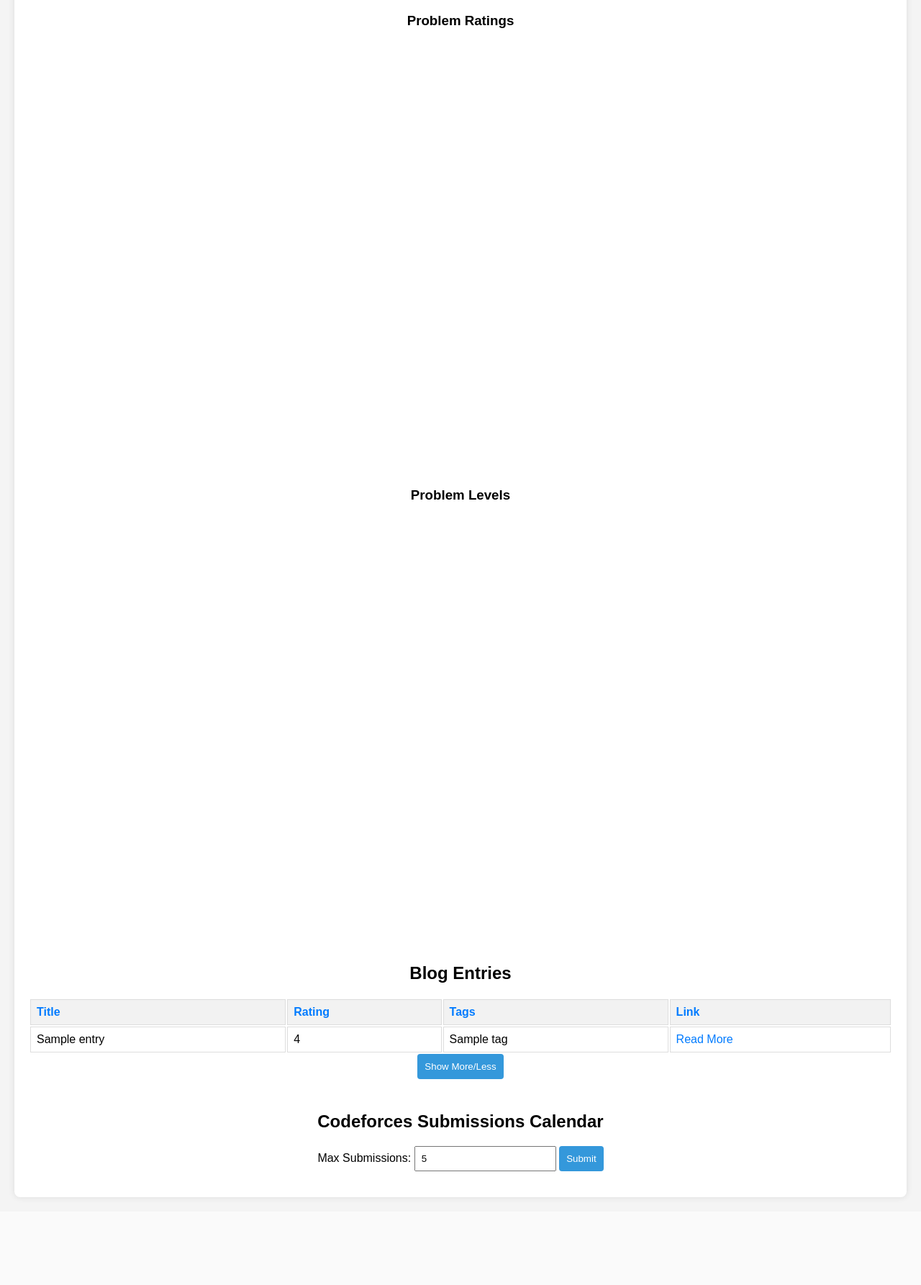
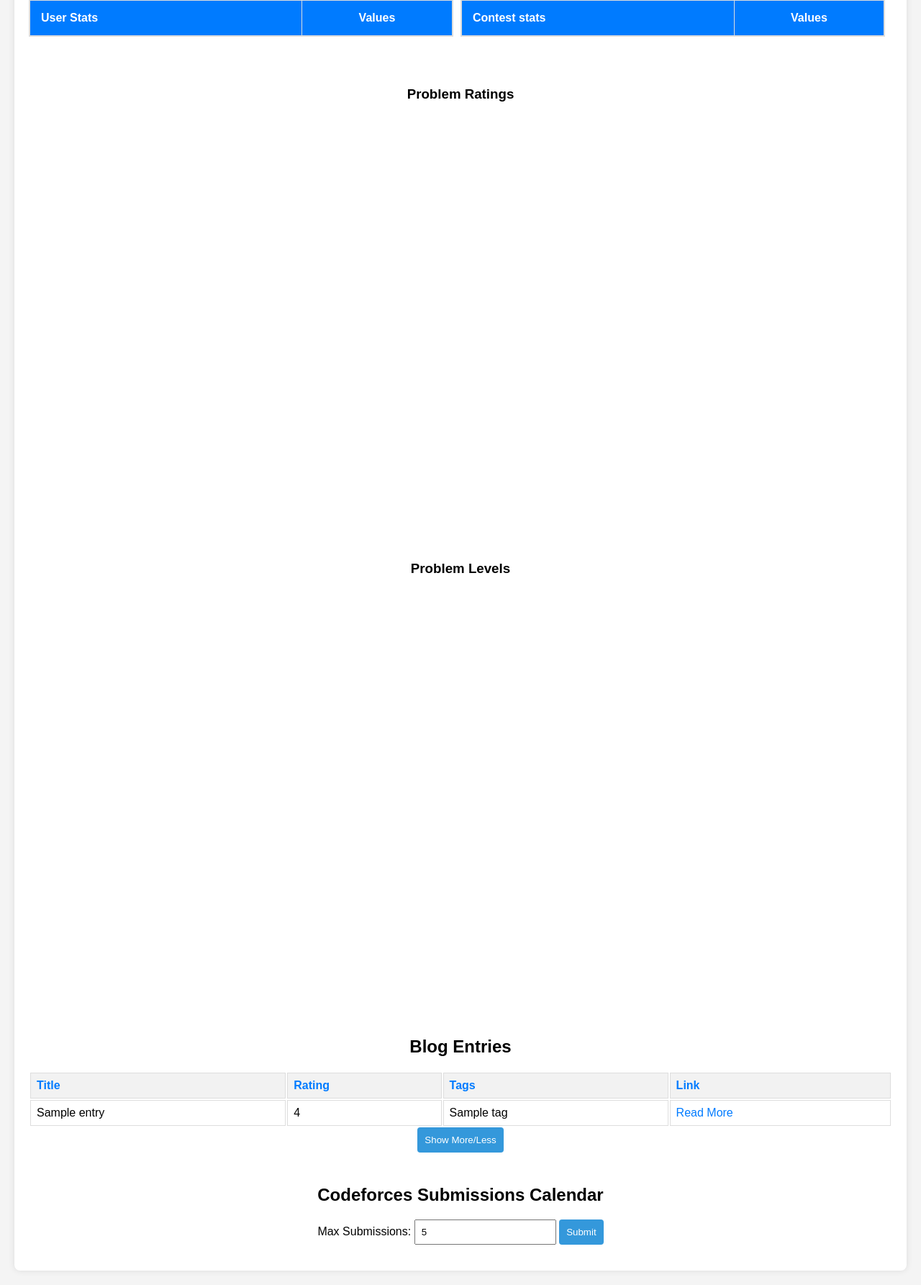
Before and after one commit to Enigma-52/Codeforces-Insights, a Flask app: template templates/index.html in a window 1280 px wide. Shown: the part 1582-3367 px from the top of the page at 72% size. Before the commit the page ends 3248 px from the top, so only its background shows below. Run offline with Flask 2, Linux system fonts and the light colour scheme; the template is opened without the code that fills it: most values are stand-ins (such as "Sample title", 1, 10 or a date in 2020); lists and menus that the app fills with data are empty; some libraries are stand-ins or nearby versions.

Commit message:
added user and contest stats + labels for problem ratings

```diff
--- a/app.py
+++ b/app.py
@@ -198,6 +198,86 @@
     return tags_list
 
 
+def get_user_stats(handle):
+    url = f"https://codeforces.com/api/user.status?handle={handle}"
+    response = requests.get(url)
+    response = response.json()
+
+    unique_problem_names = set()
+    successful_attempts = set()
+
+    total_attempts = len(response["result"])
+
+    for submission in response["result"]:
+        problem_name = submission["problem"]["name"]
+        unique_problem_names.add(problem_name)
+
+        if submission["verdict"] == "OK":
+            successful_attempts.add(problem_name)
+
+    total_tried = len(unique_problem_names)
+    successful_attempts_count = len(successful_attempts)
+    unsolved = total_tried - successful_attempts_count
+    accuracy = successful_attempts_count / total_attempts if total_attempts > 0 else 0
+    total_time_spent = sum(
+        submission["timeConsumedMillis"] for submission in response["result"]
+    )
+    total_memory_consumed = sum(
+        submission["memoryConsumedBytes"] for submission in response["result"]
+    )
+
+    # Convert time to minutes
+    total_time_spent_minutes = total_time_spent / (1000 * 60)
+
+    # Convert memory to megabytes
+    total_memory_consumed_mb = total_memory_consumed / (1024 * 1024 * 1024)
+
+    result_list = [
+        str(total_tried),
+        str(successful_attempts_count),
+        f"{accuracy * 100:.2f}%",
+        str(unsolved),
+        f"{total_time_spent_minutes:.2f} minutes",
+        f"{total_memory_consumed_mb:.2f} GB",
+    ]
+
+    return result_list
+
+
+def get_contest_stats(handle):
+    api_url = f"https://codeforces.com/api/user.rating?handle={handle}"
+
+    # Make API call and get JSON response
+    response = requests.get(api_url)
+    data = response.json()
+
+    # Check if the API call was successful
+    contests = data["result"]
+
+    unique_contests = len(contests)
+
+    # Extract other required stats
+    best_rank = min(contest["rank"] for contest in contests)
+    worst_rank = max(contest["rank"] for contest in contests)
+    max_increase_in_rating = max(
+        contest["newRating"] - contest["oldRating"] for contest in contests
+    )
+    max_decrease_in_rating = min(
+        contest["newRating"] - contest["oldRating"] for contest in contests
+    )
+
+    # Compile the stats into a list
+    result_list = [
+        unique_contests,
+        best_rank,
+        worst_rank,
+        max_increase_in_rating,
+        max_decrease_in_rating,
+    ]
+
+    return result_list
+
+
 @app.route("/", methods=["GET", "POST"])
 def index():
     langData = []
@@ -216,6 +296,8 @@
         blog_entries = get_blog_entries(username)
         submissionData = get_codeforces_submissions(username)
         tags_list = get_user_tags(username)
+        user_stats = get_user_stats(username)
+        contest_stats = get_contest_stats(username)
 
         if True:
             # Create a new DataFrame with the user's ratings
@@ -259,6 +341,8 @@
                 blog_entries=blog_entries,
                 submissionData=submissionData,
                 tags_list=tags_list,
+                user_stats=user_stats,
+                contest_stats=contest_stats,
             )
 
     # Render the template without data if it's a GET request
--- a/static/barchart.js
+++ b/static/barchart.js
@@ -1,5 +1,5 @@
-function ratingbarchart(rating_data, id){
-    const headers = rating_data[0];
+function ratingbarchart(rating_data, id) {
+  const headers = rating_data[0];
   const rows = rating_data.slice(1);
 
   // Extracting the Rating and Count lists
@@ -14,6 +14,17 @@
     }
   ];
 
-  Plotly.newPlot(id, data);
+  var layout = {
+    xaxis: {
+      ticktext: ratingList,
+      title: 'Rating',
+      showticklabels: true,
+      type: 'category',
+    },
+    yaxis: {
+      title: 'Count'
+    }
+  };
 
+  Plotly.newPlot(id, data, layout);
 }
--- /dev/null
+++ b/static/stats.js
@@ -0,0 +1,30 @@
+function stats(data,head,id){
+    function updateTable(leftColumnContent, rightColumnContent) {
+        var tableBody = document.getElementById(id).getElementsByTagName("tbody")[0];
+
+        // Create a new row
+        var newRow = tableBody.insertRow();
+
+        // Insert cells into the row
+        var leftCell = newRow.insertCell(0);
+        var rightCell = newRow.insertCell(1);
+
+        // Set content for the cells
+        leftCell.style.width = "70%";
+        leftCell.style.padding = "15px";
+        leftCell.style.textAlign = "left";
+        leftCell.style.borderBottom = "1px solid #ddd";
+        leftCell.textContent = leftColumnContent;
+
+        rightCell.style.padding = "15px";
+        rightCell.style.textAlign = "center";
+        rightCell.style.borderBottom = "1px solid #ddd";
+        rightCell.textContent = rightColumnContent;
+      }
+
+      // Call the function to update the table with the data
+      for (var i = 0; i < data.length; i++) {
+        updateTable(head[i], data[i]);
+      }
+
+}
--- a/templates/index.html
+++ b/templates/index.html
@@ -8,6 +8,7 @@
     <link rel="stylesheet" href="{{ url_for('static', filename='styles.css') }}">
     <script src='https://cdn.plot.ly/plotly-2.27.0.min.js'></script>
     <script type="text/javascript" src="{{ url_for('static', filename='donutchart.js') }}"></script>
+    <script type="text/javascript" src="{{ url_for('static', filename='stats.js') }}"></script>
     <script type="text/javascript" src="{{ url_for('static', filename='heatmap.js') }}"></script>
     <script type="text/javascript" src="{{ url_for('static', filename='blog.js') }}"></script>
     <script type="text/javascript" src="{{ url_for('static', filename='barchart.js') }}"></script>
@@ -44,6 +45,33 @@
             <h2 style="text-align: center;">Problem Tags Solved</h2>
             <div style="text-align: center; padding-left: 150px;">
                 <div id="tagchart" style="width: 900px; height: 500px;"></div>
+            </div>
+            <div class="flex-container" style="padding-bottom: 50px;">
+                <table class="flex-item" id="myTable" style="width: 600px; border-collapse: collapse; border: 2px solid #ddd;">
+                    <thead>
+                      <tr>
+                        <th style="width: 400px; padding: 15px; text-align: left; border-bottom: 1px solid #ddd; background-color: #007bff; color: white;">User Stats</th>
+                        <th style="width: 200px; padding: 15px; text-align: center; border-bottom: 1px solid #ddd; background-color: #007bff; color: white;">Values</th>
+                      </tr>
+                    </thead>
+                    <tbody>
+                      <!-- No initial rows in the HTML -->
+                    </tbody>
+                  </table>
+
+                  <!-- Second Table -->
+                  <table class="flex-item" id="secondTable" style="width: 600px; border-collapse: collapse; border: 2px solid #ddd;">
+                    <thead>
+                      <tr>
+                        <th style="width: 400px; padding: 15px; text-align: left; border-bottom: 1px solid #ddd; background-color: #007bff; color: white;">Contest stats</th>
+                        <th style="width: 200px; padding: 15px; text-align: center; border-bottom: 1px solid #ddd; background-color: #007bff; color: white;">Values</th>
+                      </tr>
+                    </thead>
+                    <tbody>
+                        <!-- No initial rows in the HTML -->
+                    </tbody>
+                  </table>
+
             </div>
             <h3>Problem Ratings</h3>
             <div id="ratingbar" style="width: 1200px; height: 600px;"></div>
@@ -89,6 +117,16 @@
         </section>
 
     <script>
+        //User stats
+        var user_head=["Total Problems Tried" , "Problems Solved" , "Accuracy" , "Unsolved","Total Computation Time spent","Total Memory used in execution"];
+        var user_stats_data = {{ user_stats | tojson | safe }};
+        stats(user_stats_data,user_head,"myTable");
+
+        //Contest stats
+        var contest_head=["Number of Contests" , "Best Rank in a Contest" , "Worst Rank in a Contest" , "Maximum increase in Rating","Maximum decrease in Rating"];
+        var contest_stats_data = {{ contest_stats | tojson | safe }};
+        stats(contest_stats_data,contest_head,"secondTable");
+
         //Tags
         var tags_data = {{ tags_list | tojson | safe }};
         tagdonutchart(tags_data,"tagchart");
```
